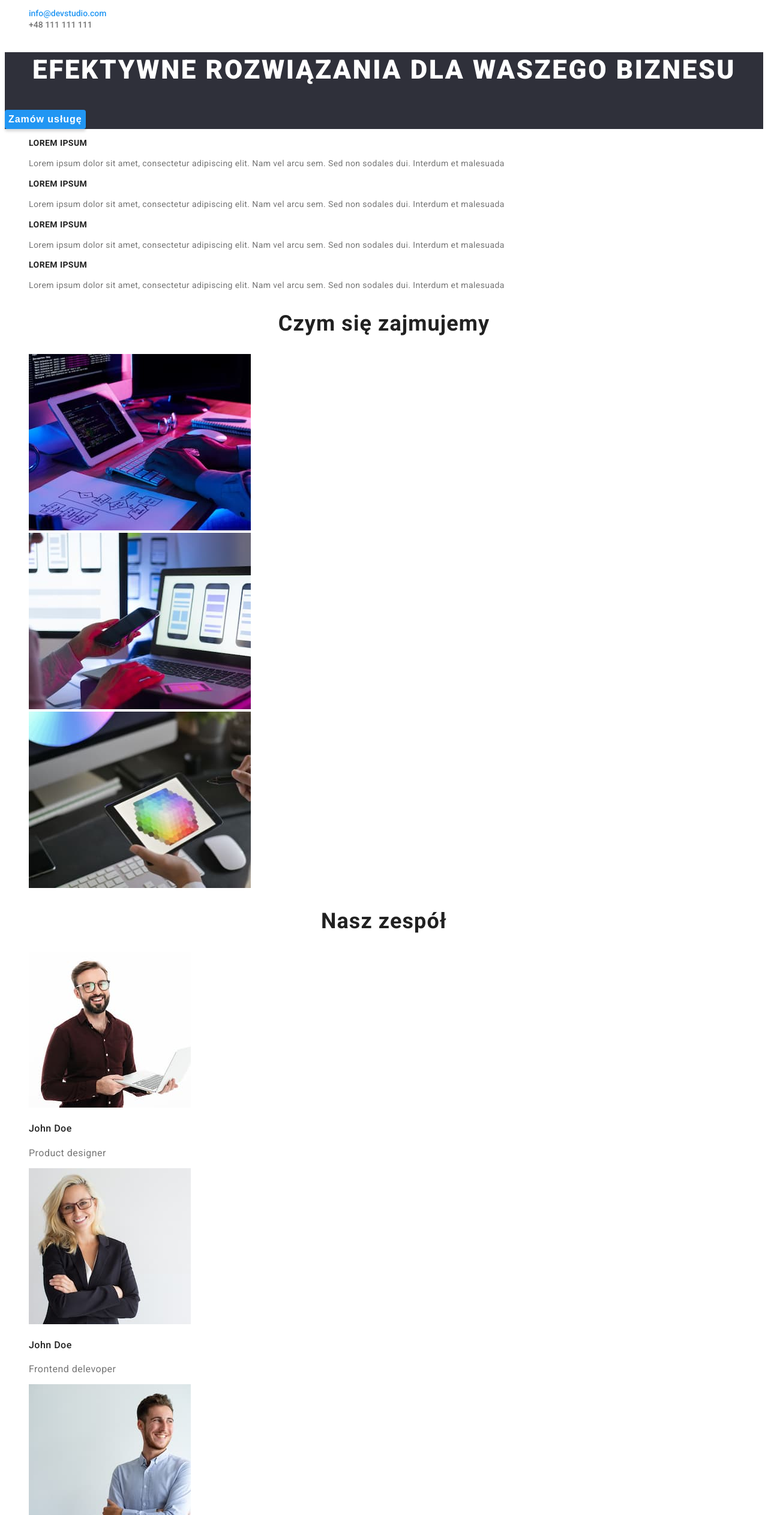
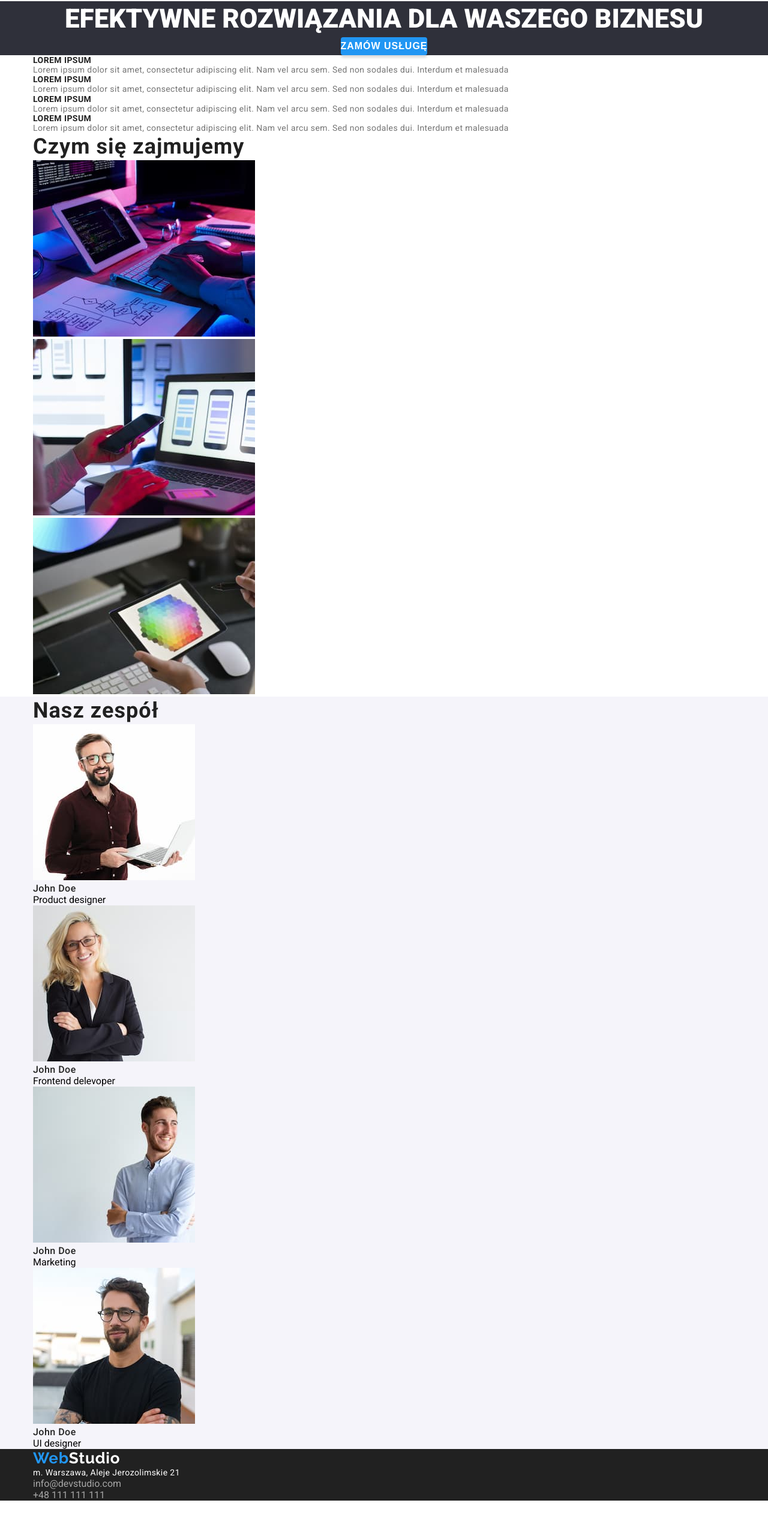
Before and after one commit to PatrykLesniak/-goit-markup-hw-02, a plain HTML site: page index.html in a window 1280 px wide. Shown: the part 115-2640 px from the top of the page at 60% size. After the commit the page ends 2616 px from the top, so only its background shows below. Drawn offline with Linux system fonts and the light colour scheme.

Commit message:
Poprawka 2

```diff
--- a/Styles/styles.css
+++ b/Styles/styles.css
@@ -1,24 +1,54 @@
 :root {
-    --header-color: #FFFFFF;
-    --primary-text-color: #212121;
-    --second-text-color: #757575;
     --accent-color: #2196F3;
-    --third-color: #000000;
-    --button-color: #2196F3;
-    --background: #2F303A;
-    --button-background: #F5F4FA;
+    --white-color: #ffffff;
+    --grey-color: #757575;
+    --black-color: #212121;
+    --blue-color: #2196f3;
+    --light-blue: #188ce8;
+    --dark-color: #2f303a;
+    --light-color: #f5f4fa;
+    --light-grey: rgba(255, 255, 255, 0.6);
+    --sign-color: 0px 4px 4px rgba(0, 0, 0, 0.15);
+
+    --main-font: 'Roboto', sans-serif;
+    --accent-font: 'Raleway', sans-serif;
+    }
+
+    * {
+        box-sizing: border-box;
+        margin: 0;
+        padding: 0;
     }
 
     body {
-    font-family: 'Roboto', sans-serif;
+        font-family: var(--main-font);
+        font-style: normal;
+        font-weight: 400;
+        background: var(--white-color);
     }
 
-.list {
+    ul {
         list-style: none;
     }
 
-.link {
+    a {
+        color: inherit;
         text-decoration: none;
+    }
+
+    .container {
+        width: 1170px;
+        margin: 0 auto;
+    }
+
+    /* HEADER STYLES */
+
+    .logo {
+        font-family: Raleway;
+        font-weight: bold;
+        font-size: 26px;
+        line-height: 1.192;
+        letter-spacing: 0.03em;
     }
 
     .web {
@@ -26,192 +56,154 @@ body {
     }
 
     .studio {
-    color: var(--third-color);
+        color: var(--black-color);
     }
 
-.third-web {
-    color:var(--header-color);
+    /* MAIN STYLES */
+    .section-one {
+        background-color: var(--dark-color);
+        text-align: center;
     }
 
-.logo {
-    font-family: 'Raleway', sans-serif;
-    font-size: 26px;
-    font-weight: 700;
+    .section-three {
+        background: var(--light-color);
     }
 
-/* header */
-
-.menu-link {
-    font-style: medium;
+    .item {
         font-weight: 500;
         font-size: 14px;
-    line-height: 1.14;
-    letter-spacing: 2%;
-    color: var(--primary-text-color);
+        line-height: 1.142;
+        letter-spacing: 0.02em;
+
+        color: var(--black-color)
     }
 
-.menu-link-color {
-    color: var(--second-text-color)
-}
-
-.menu-link.current {
-    color: var(--accent-color);
-}
-
-.menu-link:hover,
-.menu-link:focus {
+    .item:hover {
         color: var(--accent-color)
     }
 
-.upper-banner {
-    background-color: var(--background);
+    .banner-title {
+        color: var(--white-color);
+        font-weight: 900;
+        font-size: 44px;
+        line-height: 1.363;
+        letter-spacing: 0,06em;
+        text-transform: uppercase;
     }
 
-.banner-title {
-    font-style: normal;
-    font-weight: 900;
-    font-size: 44px;
-    line-height: 1.36;
-    text-align: center;
-    letter-spacing:0.06em;
-    text-transform: uppercase;
-    color: var(--header-color)
-}
+    .sign-link {
+        color: var(--white-color);
+        background: var(--accent-color);
 
-.button {
-  font-style: normal;
         font-weight: 700;
         font-size: 16px;
-  line-height: 1.87;
+        line-height: 1.875;
         letter-spacing: 0.06em;
-  color: var(--header-color);
-  background-color: var(--accent-color);
-  box-shadow: 0px 4px 4px rgba(0, 0, 0, 0.15);
-  border-radius: 4px;
+        text-transform: uppercase;
         cursor: pointer;
+        border-radius:4px;
+        box-shadow: var(--sign-color);
         border: none;
     }
 
+    .sign-link:hover,
+    .sign-link:focus {
+        color: var(--white-color);
+        background: var(--light-blue);
+        border: none;
+    }
 
-
-.text-name {
+    .feature-title {
+        color: var(--black-color);
+        font-weight: bold;
         font-size: 14px;
-    line-height: 1.14;
+        line-height: 1.143;
         letter-spacing: 0.03em;
         text-transform: uppercase;
-    color: var(--primary-text-color);
     }
 
-.text-item {
+    .feature-content {
+        color: var(--grey-color);
+        font-weight: normal;
         font-size: 14px;
-    line-height: 1.71;
+        line-height: 1.171;
         letter-spacing: 0.03em;
-    color: var(--second-text-color);
     }
 
-.section-title {
-    font-style: normal;
-    font-weight: 700;
+    .title {
+        color: var(--black-color);
         font-size: 36px;
-    line-height: 1.17;
-    text-align: center;
+        line-height: 46px;
         letter-spacing: 0.03em;
-    color: var(--primary-text-color);
     }
 
     .team-title {
-font-style: normal;
-font-weight: 700;
-font-size: 36px;
-line-height: 42px;
-text-align: center;
-letter-spacing: 0.03em;
-color: var(--primary-text-color)
-}
-
-.team-name {
-    font-style: normal;
+        color: var(--black-color);
         font-weight: 500;
         font-size: 16px;
-    line-height: 1.19;
+        line-height: 1.188;
         letter-spacing: 0.03em;
-    color: var(--primary-text-color);
-}
-
-.team-prof {
-    font-style:normal;
-    font-weight:400;
-    font-size: 16px;
-    line-height: 1.19;
-    letter-spacing: 0.03em;
-    color: var(--second-text-color);
-}
-
-/* ------ footer -------*/
-
-.footer {
-    background-color: var(--background);
     }
 
 
+    /* FOOTER */
 
-.footer-link {
+    address {
         font-style: normal;
-    font-weight: 400;
-    font-size: 14px;
-    letter-spacing: 0.03em;
-    line-height: 1.71;
-    color: var(--header-color);
     }
 
-.footer-second-link {
-    font-style: normal;
-    font-weight: 400;
-    font-size: 14px;
-    line-height: 1.71;
-    letter-spacing: 0.03em;
-    color: rgba(255, 255, 255, 0.6);
+    .footer {
+        background: var(--black-color);
     }
 
-.footer-second-link:hover,
-.footer-second-link:focus {
-    color: var(--accent-color);
+    .footer-studio {
+        color: var(--white-color);
     }
 
-/* -------- Portfolio -------- */
+    .footer-adress {
+        color: var(--white-color);
+        font-weight: normal;
+        font-size: 14px;
+        line-height: 1.171;
+        letter-spacing: 0.03em;
+    }
 
-.button-portfolio {
-    font-weight: 500;
+    .contact-footer {
+        color: var(--light-grey);
+    }
+
+    /* PORTFOLIO */
+
+    .btn {
+        color: var(--black-color);
+        font-weight: 500l;
         font-size: 16px;
-    line-height: 1.62;
-    color: var(--primary-text-color)
-    background-color: var(--button-background);
-    box-shadow: 0px 3px 1px rgba(0, 0, 0, 0.1);
+        line-height: 1.625;
+        letter-spacing: 0.03em;
+        cursor: pointer;
+        background: var(--light-color);
         border-radius: 4px;
-    cursor: pointer;
         border: none;
     }
 
-.button-portfolio:hover,
-.button-portfolio:focus {
-    color: var(--header-color);
-    background-color: var(--accent-color);
-}
-.button-light {
-    background-color: var(--header-color);
+    .btn:focus,
+    .btn:hover {
+        color: var(--white-color);
+        background: var(--blue-color);
     }
 
     .project-title {
-    font-weight: 700;
-    font: size 18px;
+        color: var(--black-color);
+        font-weight: bold;
+        font-size: 18px;
+        letter-spacing: 0.06em;
         line-height: 2;
-    letter-spacing:0.06em;
-    color: var(--primary-text-color)
     }
 
     .project-text {
+        color: var(--grey-color);
+        font-weight: normal;
         font-size: 16px;
-    line-height:1.88;
+        line-height: 1.187;
         letter-spacing: 0.03em;
-    color: var(--second-text-color)
     }
--- a/index.html
+++ b/index.html
@@ -12,94 +12,127 @@
 </head>
 <body>
     <header>
-        <a href="index.html" class="logo link"><span class="web">Web<span class="studio">Studio</span></a>
+        <!-- header -->
+        <div class="container">
+            <a class="logo" href="#"><span class="web">Web</span><span class="studio">Studio</span></a>
         <nav>
-            <ul class="menu-list list">
-                <li><a class="menu-link link current" href="index.html">Agencja</a></li>
-                <li><a class="menu-link link" href="./Portfolio.html">Portfolio</a></li>
-                <li><a class="menu-link link" href="#">Kontakt</a></li>
+        <ul class="nav-list">
+            <li class="item"><a href="index.html">Agencja</a></li>
+            <li class="item"><a href="Portfolio.html">Portfolio</a></li>
+            <li class="item"><a href="#">Kontakt</a></li>
         </ul>
         </nav>
-        <ul class="menu-list list">
-        <li><a class="menu-link current link" href="mailto:info@devstudio.com">info@devstudio.com</a></li>
-        <li><a class="menu-link menu-link-color link" href="tel:+48 111 111 111">+48 111 111 111</a></li>
+        <ul class="nav-list">
+            <li><a class="item" href="mailto:info@devstudio.com">info@devstudio.com</a></li>
+            <li><a class="item" href="tel:+48 111 111 111">+48 111 111 111</a></li>
         </ul>
+        <div>
+        <!-- end of header -->
     </header>
     <main>
-        <section class="upper-banner">
+        <!-- main section -->
+        <section class="section-one">
+            <div class="container">
             <h1 class="banner-title">EFEKTYWNE ROZWIĄZANIA DLA WASZEGO BIZNESU</h1>
-            <button class="button" type="button">Zamów usługę</buttom>
+            <button class="sign-link" type="button">Zamów usługę</button>
+            </div>
         </section>
-        <section>
-            <ul class="menu-list list">
-                <li class="menu-list list"><h3 class="text-name">LOREM IPSUM</h3></li>
-                    <p class="text-item">Lorem ipsum dolor sit amet, consectetur adipiscing elit.
+        <!-- paragraphs -->
+        <section class="section-two">
+            <div class="container">
+            <ul class="nav-list">
+                <li class="nav-list-item">
+                    <h3 class="feature-title">LOREM IPSUM</h3>
+                    <p class="feature-content">Lorem ipsum dolor sit amet, consectetur adipiscing elit.
                        Nam vel arcu sem. Sed non sodales dui. Interdum et malesuada</p>
-                <li class="menu-list list"><h3 class="text-name">LOREM IPSUM</h3></li>
-                    <p class="text-item">Lorem ipsum dolor sit amet, consectetur adipiscing elit.
+                </li>
+                <li class="nav-list-item">
+                    <h3 class="feature-title">LOREM IPSUM</h3>
+                    <p class="feature-content">Lorem ipsum dolor sit amet, consectetur adipiscing elit.
                         Nam vel arcu sem. Sed non sodales dui. Interdum et malesuada</p>
-                <li class="menu-list list"><h3 class="text-name">LOREM IPSUM</h3></li>
-                    <p class="text-item">Lorem ipsum dolor sit amet, consectetur adipiscing elit.
+                </li>
+                <li class="nav-list-item">
+                    <h3 class="feature-title">LOREM IPSUM</h3>
+                    <p class="feature-content">Lorem ipsum dolor sit amet, consectetur adipiscing elit.
                        Nam vel arcu sem. Sed non sodales dui. Interdum et malesuada</p>
-                <li class="menu-list list"><h3 class="text-name">LOREM IPSUM</h3></li>
-                    <p class="text-item">Lorem ipsum dolor sit amet, consectetur adipiscing elit.
+                </li>
+                <li class="nav-list-item">
+                    <h3 class="feature-title">LOREM IPSUM</h3>
+                    <p class="feature-content">Lorem ipsum dolor sit amet, consectetur adipiscing elit.
                         Nam vel arcu sem. Sed non sodales dui. Interdum et malesuada</p>
-            </ul>
-        </section>
-        <section>
-            <h2 class="section-title">Czym się zajmujemy</h2>
-            <ul class="list">
-                <li><img
-                    src="images/onas/typing on keyboard.jpg"
-                    alt="pisze na klawiaturze"
-                    width="370"
-                    height="294">
-                </li>
-                <li><img
-                    src="images/onas/holds the phone.jpg"
-                    alt="trzyma telefon"
-                    width="370"
-                    height="294">
-                </li>
-                <li><img
-                    src="images/onas/holds a tablet.jpg"
-                    alt="trzyma telefon"
-                    width="370"
-                    height="294">
                 </li>
             </ul>
-            <section>
-                <h2 class="team-title">Nasz zespół</h2>
-                <ul class="list">
+            </div>
+        </section>
+
+        <!-- czym się zajmujemy -->
+        <section class="section-two">
+            <div class="container">
+            <h2 class="title">Czym się zajmujemy</h2>
+            <ul class="nav-list">
                 <li>
-                    <img src="./images/zespół/John Doe, product designer.jpg" alt="Product designer" width="270" height="260"></li>
-                        <h4 class="team-name">John Doe</h4>
-                        <p class="team-prof">Product designer</p>
-                        <li>
-                            <img src="./images/zespół/John Doe, frontedn developer.jpg" alt="Frontend developer" width="270" height="260">
-                            <h4 class="team-name">John Doe</h4>
-                            <p class="team-prof">Frontend delevoper</p>
+                    <a href="#"><img src="images/onas/typing on keyboard.jpg" alt="typing on keyboard" width="370"></a>
                 </li>
                 <li>
-                            <img src="./images/zespół/John Doe, marketing.jpg" alt="marketing" width="270" height="260">
-                            <h4 class="team-name">John Doe</h4>
-                            <p class="team-prof">Marketing</p>
+                    <a href="#"><img src="images/onas/holds the phone.jpg" alt="holds the phone" width="370"></a>
                 </li>
                 <li>
-                            <img src="./images/zespół/John Doe, UI designer.jpg" alt="UI designer" width="270" height="260">
-                            <h4 class="team-name">John Doe</h4>
-                            <p class="team-prof">UI designer</p>
+                    <a href="#"><img src="images/onas/holds a tablet.jpg" alt="trzyma telefon" width="370"></a>
                 </li>
             </ul>
+            </div>
+
+
+        <!-- nasz zespół -->
+        <section class="section-three">
+            <div class="container">
+                <h2 class="title">Nasz zespół</h2>
+
+                <ul>
+                    <li class="team-list">
+                        <a href="#"><img src="./images/zespół/John Doe, product designer.jpg" alt="Product designer" width="270">
+                        <h4 class="team-title">John Doe</h4>
+                        <p>Product designer</p>
+                    </a>
+
+                    <li class="team-list">
+                        <a href="#"><img src="./images/zespół/John Doe, frontedn developer.jpg" alt="Frontend developer" width="270">
+                        <h4 class="team-title">John Doe</h4>
+                        <p>Frontend delevoper</p>
+                    </a>
+                    </li>
+                    <li class="team-list">
+                        <a href="#"><img src="./images/zespół/John Doe, marketing.jpg" alt="marketing" width="270">
+                        <h4 class="team-title">John Doe</h4>
+                        <p>Marketing</p>
+                    </a>
+                    </li>
+                    <li class="team-list">
+                        <a href="#"><img src="./images/zespół/John Doe, UI designer.jpg" alt="UI designer" width="270">
+                        <h4 class="team-title">John Doe</h4>
+                        <p>UI designer</p>
+                    </a>
+                    </li>
+                </ul>
+            </div>
         </section>
     </main>
+
+<!-- footer -->
+
     <footer class="footer">
-        <a href="index.html" class="logo link"><span class="web">Web<span class="third-web">Studio</span></a>
-        <adress class="footer-link">m. Warszawa, Aleje Jerozolimskie 21</adress>
-    <ul class="list">
-        <li><a class="footer-second-link link" href="mailto:info@devstudio.com">info@devstudio.com</a></li>
-        <li><a class="footer-second-link link" href="tel:+48 111 111 111">+48 111 111 111</a></li>
+        <div class="container">
+
+        <a href="#" class="logo"><span class="web">Web</span><span class="footer-studio">Studio</span></a>
+        <adress>
+            <p class="footer-adress">m. Warszawa, Aleje Jerozolimskie 21</p>
+    <ul class="nav-list">
+        <li class="contact-footer"><a href="mailto:info@devstudio.com">info@devstudio.com</a></li>
+        <li class="contact-footer"><a href="tel:+48 111 111 111">+48 111 111 111</a></li>
     </ul>
+    </adress>
+
+</div>
 </footer>
 </body>
 </html>
```
Also changed, not shown: Portfolio.html (+67 -32 lines). Lines whose indentation alone changed are shown as unchanged.
